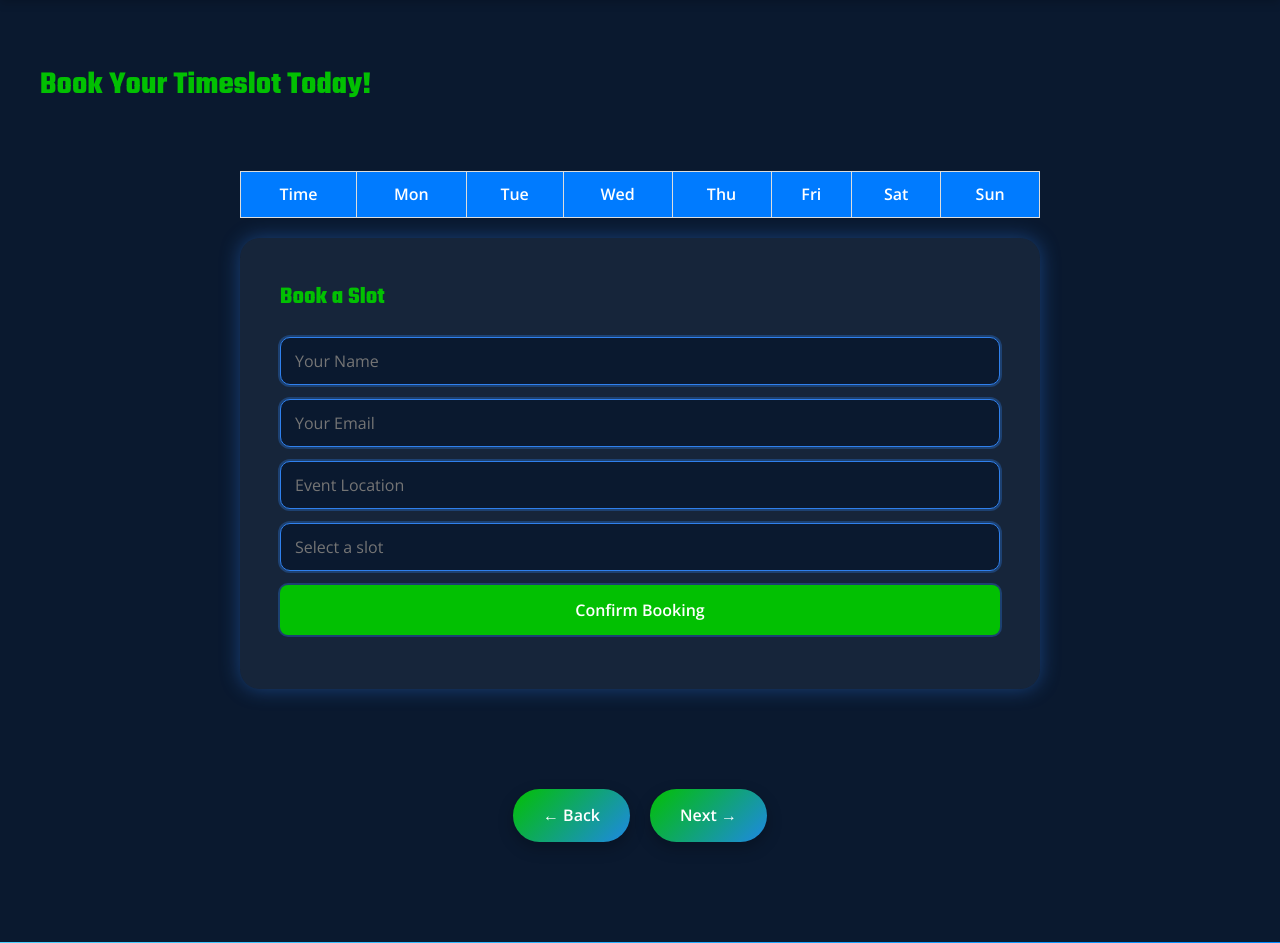
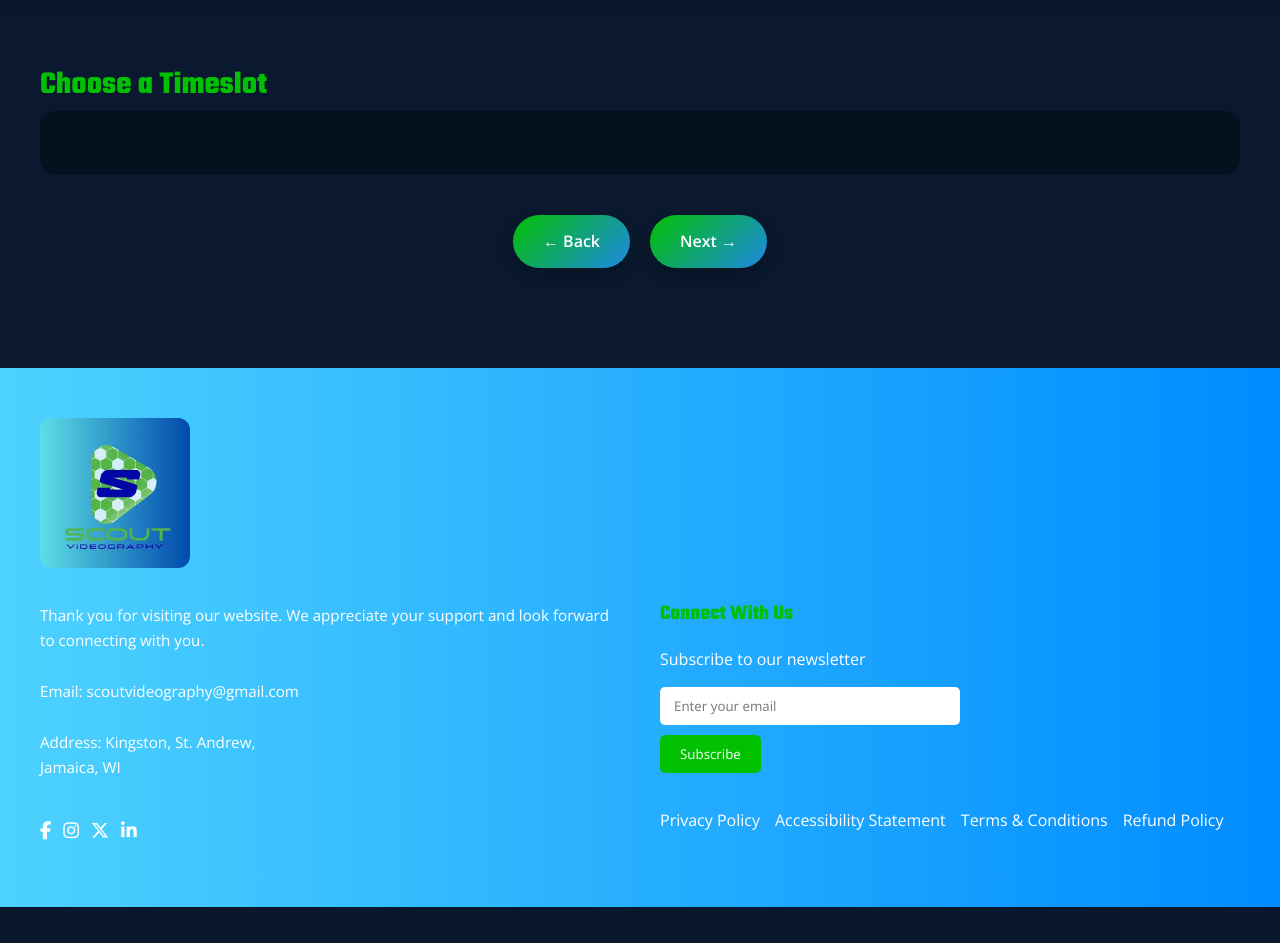
Before and after one commit to alexspencer2807/Scout-Videography-Website, a Flask app: template scout-site/template/booking.html in a window 1280 px wide. Shown: the part 138-1081 px from the top of the page. After the commit the page ends 1045 px from the top, so only its background shows below. Run offline with Flask 3, Linux system fonts and the light colour scheme; the template is opened without the code that fills it, so the values that code supplies are empty.

Commit message:
Update booking.html

```diff
--- a/scout-site/template/booking.html
+++ b/scout-site/template/booking.html
@@ -54,37 +54,13 @@
 
 <!-- ================= MAIN ================= -->
 <main class="container section">
-  <h1>Book Your Timeslot Today!</h1>
+    <h1>Choose a Timeslot</h1>
+      <!-- LEFT: Calendar -->
+    <div class="info-left container">
+      <div id="cal-inline" style="width:100%; height:1%;"></div>
 
-  <section class="booking-section section">
-    <div class="info-container">
-      <!-- TOP -->
-      <table id="calendar">
-        <thead>
-          <tr>
-            <th>Time</th>
-            <th>Mon</th>
-            <th>Tue</th>
-            <th>Wed</th>
-            <th>Thu</th>
-            <th>Fri</th>
-            <th>Sat</th>
-            <th>Sun</th>
-          </tr>
-        </thead>
-        <tbody id="calendar-body"></tbody>
-      </table>
     </div>
-    <div class="booking-box">
-        <h2>Book a Slot</h2>
-        <form id="booking-form">
-          <input type="text" name="name" placeholder="Your Name" required>
-          <input type="email" name="email" placeholder="Your Email" required>
-          <input type="location" name="location" placeholder="Event Location" required>
-          <input type="text" id="selected-slot" placeholder="Select a slot" readonly>
-          <button type="submit">Confirm Booking</button>
-        </form>
-    </div>
+
   </section>
 
   <!-- ================= PAGINATION ================= -->
```
